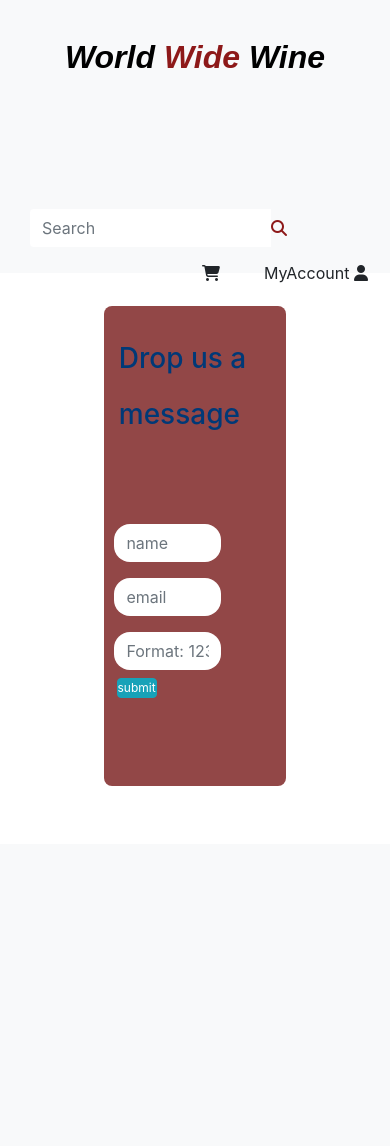
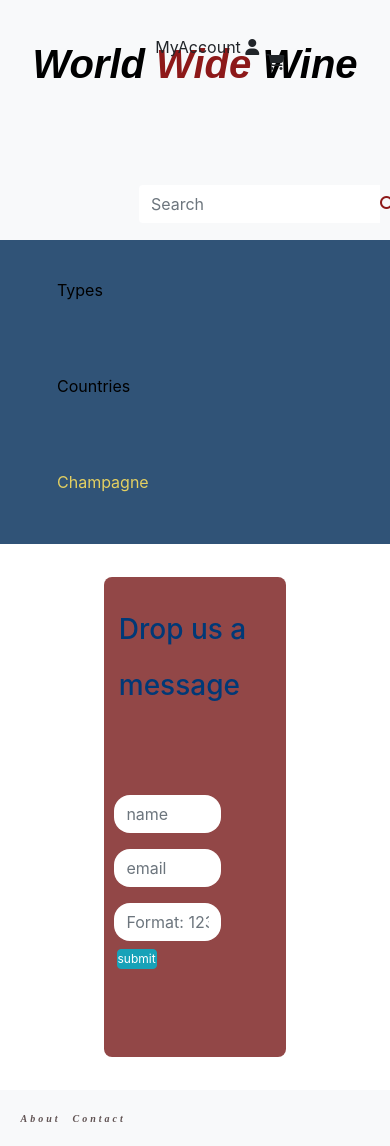
Before and after one commit to Code-Institute-Submissions/GiovanniSalvi-World_Wide_Wine_JulyResub, a Django app: page /contact/ in a window 390 px wide. Before the commit the page ends 786 px from the top, so only its background shows below. Run offline with Django 3.2, Linux system fonts and the light colour scheme; lists and menus that the app fills with data are empty; parts of the project's set-up code (start-up, migrations or seed data) failed here and were passed over; some libraries are stand-ins or nearby versions.

Commit message:
responsive menu icons properties  set

```diff
--- a/home/templates/home/index.html
+++ b/home/templates/home/index.html
@@ -95,9 +95,9 @@
       </div>
     </div>
 </div>--->
-<div class="conteiner-fluid">
+<div class="container-fluid">
     <div class="row">
-        <div style="padding:20px;" class="col-lg-12 col-sm-12">
+        <div style="padding:20px;" class="background_image col-lg-12 col-sm-12">
             <div class="index_image"></div><br>
             <div class="index_text"><p class="flyer">Lorem ipsum dolor sit amet, consectetur adipiscing elit, sed do eiusmod tempor incididunt ut labore et dolore magna aliqua. Ut enim ad minim veniam, quis nostrud exercitation ullamco laboris <a style="pointer-events: visible;text-decoration: none;" class="sparkling" href="#">Click here!</a> </p></div>
         </div>
--- a/static/css/base.css
+++ b/static/css/base.css
@@ -30,20 +30,27 @@ body{
     height:5em;
     text-align: center!important;
 }
+.text-black{
+    width: 40%;
+    float: right;
+    position: relative;
+    bottom: 3em;
+}
 .fa-search{
     color:rgb(141, 25, 25);
 }
-.form-inline{
-    margin-top: 10%;
+.form_in_line{
     color: black;
-    height:inherit
+    margin-left: 33%;
+    height: inherit;
+    margin-top: 5%;
 }
 .form-control{
     position:relative;
     top:1em;
 }
 .input-group{
-    width:25rem!important;
+    width:35rem!important;
     height:inherit;
 }
 .line{
@@ -56,14 +63,10 @@ body{
     color: black;
     font-style: oblique;
     font-family: fantasy;
-    font-size:xx-large;
+    font-size:2.5em;
     font-weight: bold;
     position: relative;
-    top:1.2em;
-    right:1em
-}
-.navbar{
-    min-width: 100vw;
+    top:1em;
 }
 .nav-link{
     color:white;
@@ -79,19 +82,10 @@ body{
 }
 .menu-icon{
     position: relative;
-    bottom:50%;
-    left:3%;
-    text-decoration:none;
-}
-.footer_menu{
-    position:relative;
-    width:100%;
-    top:80vh;
+    left: 2%;
+    text-decoration: none;
 }
 .about{
-    position:absolute;
-    width:100vw;
-    bottom:-18em;
     height: 6em;
 }
 .navbar-collapse{
@@ -114,7 +108,6 @@ body{
     justify-content: center;
     column-gap: 6em;
     row-gap: 4em;
-
 }
 .footer_table{
     margin: 5%;
@@ -123,7 +116,7 @@ body{
     font-family: serif;
     position: relative;
     font-size: 15px;
-    bottom: 10px;
+    bottom: 5%;
     right: 10px;
 }
 
@@ -149,12 +142,9 @@ li{
     width: 45vw;
 }
 .flyer{
-    font-size: 3vw;
     font-style: inherit;
-    font-family: math;
     font-family: fantasy;
     font-weight: 900;
-    padding: 10px;
 }
 .logo{
     color: rgb(141, 25, 25);
@@ -231,15 +221,18 @@ li{
 @media only screen and (max-width: 900px) {
   .index_image {
     width: 100%;
-    height: 50%;
-    float:unset;
+    height: 20em;
+    margin-left: 10%;
+    text-align: center;
+    margin-top: 8em;
+    position: relative;
+    margin-top: -15%;
   }
 }
 @media only screen and (max-width: 900px) {
   .index_text {
     width: 80%;
-    height: 18em;
-    margin-top: unset;
+    margin-top: -15%;
   }
 }
 @media only screen and (max-width: 1080px) {
@@ -256,13 +249,14 @@ li{
 }
 @media only screen and (max-width: 380px) {
   .menu-icon {
-    position: relative;
+    position: unset;
   }
 }
 @media only screen and (max-width: 480px) {
   .text-black {
-    position: relative;
-    top: 80%;
+    width:60%;
+    position:unset;
+    float: unset;
   }
 }
 @media only screen and (max-width: 480px) {
@@ -285,6 +279,10 @@ li{
 @media only screen and (max-width: 480px) {
   .flyer {
     position:unset;
+    letter-spacing: 2px;
+    display: inline-block;
+    font-size: 18px;
+    transform: scaleY(0.8);
   }
 }
 @media only screen and (max-width: 480px) {
@@ -298,3 +296,35 @@ li{
     right:0;
   }
 }
+@media only screen and (max-width: 480px) {
+  .footer_table {
+    font-size: 10px;
+    position: unset;
+  }
+}
+@media only screen and (max-width:420px) {
+    .background_image{
+    padding: 20px;
+    position: relative;
+    top: 5em;
+  }
+}
+@media only screen and (max-width: 480px) {
+  .form_in_line {
+    margin-top: 0;
+  }
+}
+@media only screen and (max-width: 480px) {
+  .cart {
+    float: right;
+    position: relative;
+    bottom: 1.8em;
+    left: 1.8em;
+  }
+}
+@media only screen and (max-width: 480px) {
+  .account {
+    position: relative;
+    left: 2.6em;
+  }
+}
--- a/templates/base.html
+++ b/templates/base.html
@@ -43,7 +43,7 @@
                     <h2 class="logo-font "> World<strong style="color:rgb(141, 25, 25)"> Wide</strong> Wine</h2>
                 </a>
             </div>
-            <div class="col-12 col-sm-4 my-auto py-lg-0 text-black ">
+            <div class="col-12 my-auto py-lg-0 text-black account">
                     <ul style="outline: none!important;" class="icon menu-icon dropdown">
                         <button  class="btn" type="button" data-toggle="dropdown" id="dropdownMenu1" aria-haspopup="true" aria-expanded="false"><a class=" btn btn-md rounded-0">MyAccount <i class="fa fa-user" aria-hidden="true"></i></a></button>
                         <div class="dropdown-menu"     aria-labelledby="dropdownMenu1">
@@ -51,12 +51,12 @@
                              <li><a href="#" class="dropdown-item">Login</a></li>
                         </div>
                     </ul>
-                    <ul class="icon menu-icon">
+                    <ul class="icon cart menu-icon">
                         <button class="btn" type="button"><a class=" btn btn-md rounded-0"><i class="fa fa-shopping-cart" aria-hidden="true"></i></a></button>
                     </ul>
             </div>
-       <div class="col-12 col-sm-4 my-auto py-lg-0">
-         <form class="form-inline" method="GET" action="">
+       <div class="col-12 my-auto py-lg-0">
+         <form class="form_in_line" method="GET" action="">
              <div class="input-group">
                 <input class="form-control ml-sm-3 " type="search" placeholder="Search" aria-label="Search">
                   <div class="input-group-prepend  rounded-0">
@@ -70,19 +70,12 @@
          </form>
         </div>
     </div>
+</header>
 
-
-
-
-
-
-    </header>
-    {% endblock %}
-
-    {% block content %}
-    <div class="container">
-    <nav class="navbar navbar-expand-md" style="background-color:#305377;">
-             <div class="navbar-collapse">
+<div style="line-height: 5em;">
+   <div class="row">
+    <nav class="col navbar navbar-expand-md" style="background-color:#305377;">
+            <div class="navbar-collapse">
                 <ul class="nav-item active">
                 <button class="btn" type="button" data-toggle="collapse" data-target=".collapse" aria-expanded="false"><a style="color:black;" class="nav-link" href="#">Types</a></button>
                     <li class="collapse dropdown-content"><a style="text-decoration: none;" class="text-light" href="#">White</a></li>
@@ -90,7 +83,7 @@
                     <li class="collapse dropdown-content"><a style="text-decoration: none;" class="text-light" href="#">Rose'</a></li>
                 </ul>
             </div>
-        <div class="navbar-collapse">
+            <div class="navbar-collapse">
                <ul class="nav-item active">
                <button class="btn" type="button" data-toggle="collapse" data-target=".collapse" aria-expanded="false"><a style="color:black" class="nav-link " href="#">Countries</a></button>
                   <li class="collapse"><a style="text-decoration: none;" class="text-light" href="#">US</a></li>
@@ -108,23 +101,23 @@
                     <li class="collapse"><a style="text-decoration: none;" class="text-light" href="#">Brut</a></li>
                 </ul>
             </div>
-        </nav>
+    </nav>
     </div>
+</div>
+ {% endblock %}
 
-<footer class="container footer_menu">
-          <div class="row bg-light about">
+ {% block content %}
+
+ {% endblock %}
+<footer>
+    <div class="row bg-light about">
             <table class="footer_table">
                 <th ><a style="color:#615353;;text-decoration: none;letter-spacing: 3px;" href="#">About</a></th>
                 <th ><a style="color:#615353;;text-decoration: none; letter-spacing: 3px; float:right;position: relative;
                 left: 1em;" href="{% url 'view_contact' %}">Contact</a></th>
             </table>
-          </div>
+    </div>
 </footer>
 </body>
 
-
-
-
-
-{% endblock %}
 </html>
```
